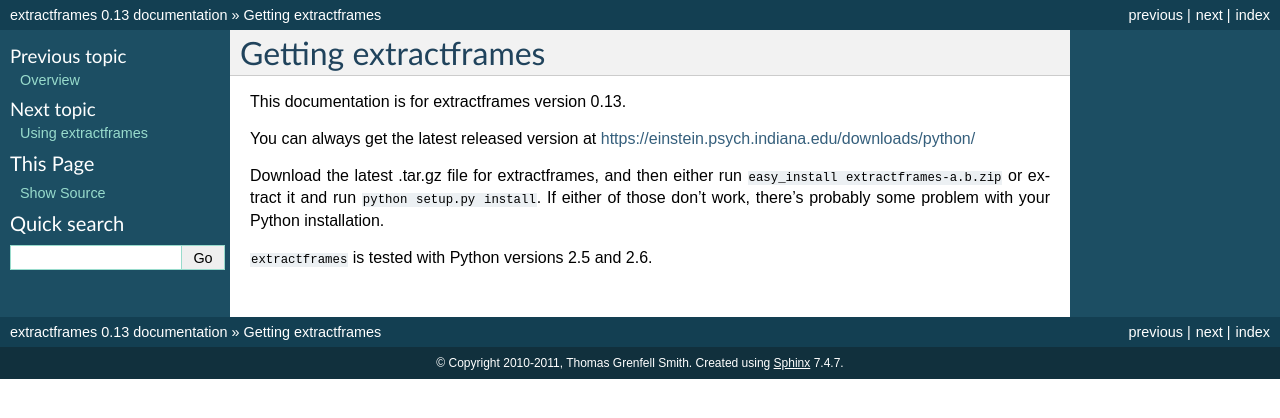
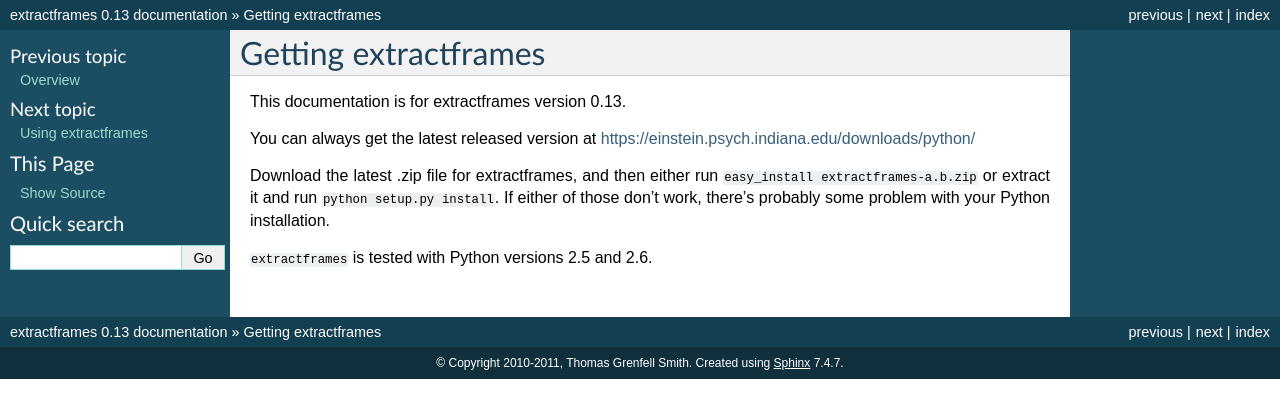
Before and after one commit to tgs/extractframes, a Sphinx documentation site: the page built from doc/source/getting.rst, in a window 1280 px wide. Shown: the top 418 px of the page. Built offline with Sphinx 7.4.7, drawn with Linux system fonts in a browser that asks for light colours; formulas are drawn with MathJax 3.

Commit message:
make instructions consistent

```diff
--- a/doc/source/getting.rst
+++ b/doc/source/getting.rst
@@ -6,7 +6,7 @@
 You can always get the latest released version at
 https://einstein.psych.indiana.edu/downloads/python/
 
-Download the latest .tar.gz file for extractframes, and then either run
+Download the latest .zip file for extractframes, and then either run
 ``easy_install extractframes-a.b.zip`` or extract it and run ``python
 setup.py install``.  If either of those don't work, there's probably
 some problem with your Python installation.
```
